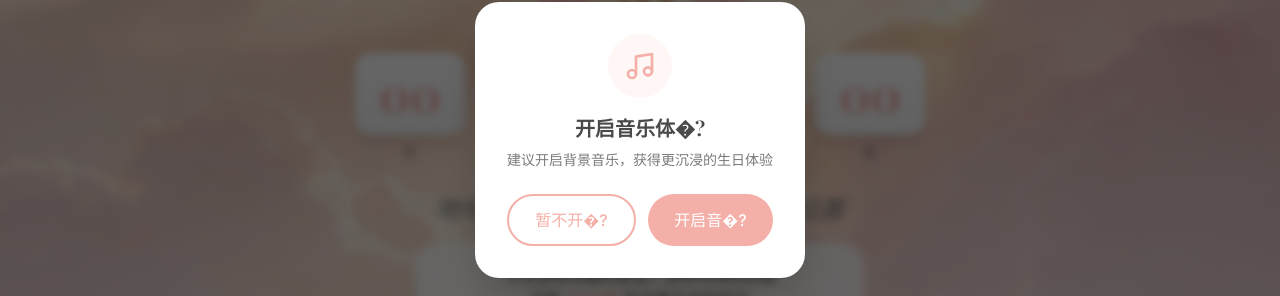
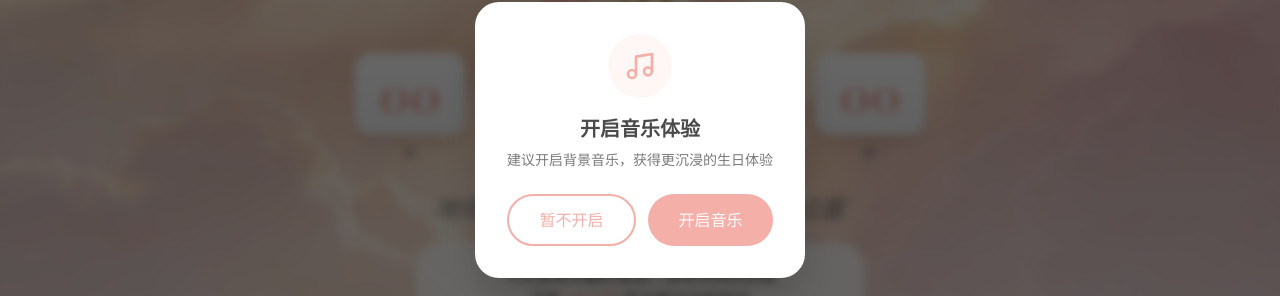
Before and after one commit to sunbinbin1991/wife-birthday-website, a React (Vite) app in the folder app/: page / in a window 1280 px wide. Shown: the part 260-556 px from the top of the page. Built offline with nearby package versions, Linux system fonts and the light colour scheme.

Commit message:
fix: correct Chinese encoding in audio prompt

```diff
--- a/app/src/App.tsx
+++ b/app/src/App.tsx
@@ -78,7 +78,7 @@ function App() {
               <Music className="w-8 h-8 text-[#F4AFA8]" />
             </div>
             <h3 className="text-xl font-display font-bold text-[#4A4A4A] mb-2">
-              开启音乐体�?
+              开启音乐体验
             </h3>
             <p className="text-[#7A7A7A] text-sm mb-6">
               建议开启背景音乐，获得更沉浸的生日体验
@@ -88,13 +88,13 @@ function App() {
                 onClick={() => setShowAudioPrompt(false)}
                 className="flex-1 px-4 py-3 rounded-full border-2 border-[#F4AFA8] text-[#F4AFA8] font-medium hover:bg-[#F4AFA8]/10 transition-colors"
               >
-                暂不开�?
+                暂不开启
               </button>
               <button
                 onClick={enableAudio}
                 className="flex-1 px-4 py-3 rounded-full bg-[#F4AFA8] text-white font-medium hover:bg-[#E89A94] transition-colors"
               >
-                开启音�?
+                开启音乐
               </button>
             </div>
           </div>
```
Also changed, not shown: app/dist/assets/index-CqYby0Gn.js, app/dist/index.html.
